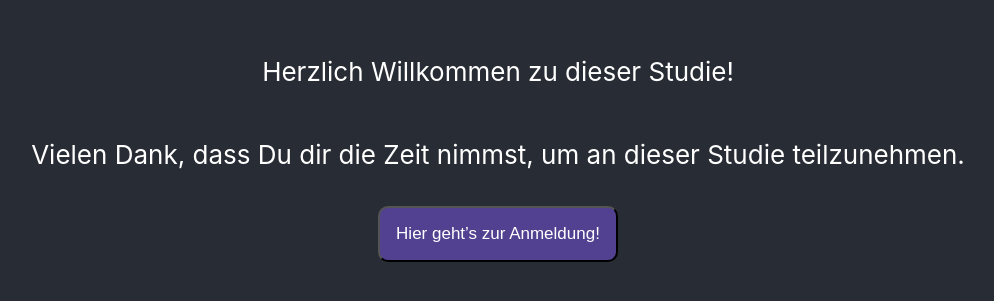
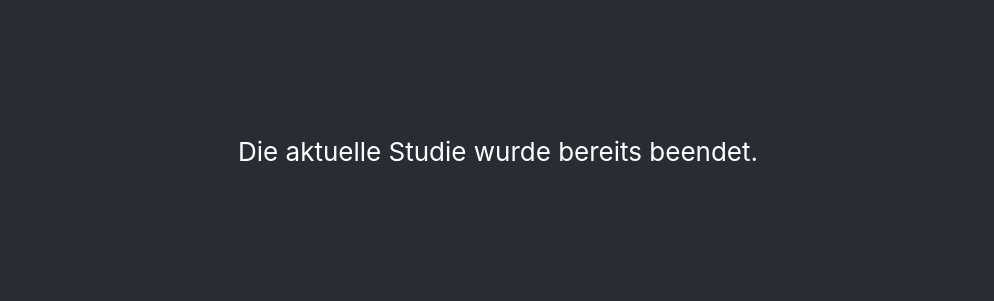
Before and after one commit to dennie-froese/LearningEnv, a React (Create React App) app: page / in a window 1280 px wide. Shown: the part 249-550 px from the top of the page, without its empty margins (142-1136 px from the left). Built offline with nearby package versions, Linux system fonts and the light colour scheme; no server answers.

Commit message:
added inactive page for idle months and weeks

```diff
--- a/src/navigation/Router.tsx
+++ b/src/navigation/Router.tsx
@@ -7,6 +7,7 @@ import SomethingWentWrong from "../routes/SomethingWentWrong/index";
 import Slide from "../routes/Slide";
 import { useSlidesState } from "../hooks/useSlides";
 import { SlideInterface } from "../slides";
+import Inactive from "../routes/Inactive";
 
 function Router() {
   const slides = useSlidesState()?.slides;
@@ -23,11 +24,12 @@ function Router() {
     <BrowserRouter>
       <Switch>
         <Route exact path="/">
-          <Home />
+          {/* <Home /> */}
+          <Inactive />
         </Route>
-        <Route exact path="/login">
+        {/* <Route exact path="/login">
           <Login />
-        </Route>
+        </Route> */}
         {slide && <Slide {...slide} />}
         <Route path="*">
           <SomethingWentWrong />
--- /dev/null
+++ b/src/routes/Inactive/index.tsx
@@ -0,0 +1,23 @@
+import React from "react";
+import { Link } from "react-router-dom";
+
+function Inactive() {
+  return (
+    <div className="App">
+      <header className="App-header">
+        <p>Die aktuelle Studie wurde bereits beendet.</p>
+        {/* <p>
+          Vielen Dank, dass Du dir die Zeit nimmst, um an dieser Studie
+          teilzunehmen.
+        </p> */}
+        {/* <Link to="/login">
+          <button className="App-button-welcome">
+            Hier geht’s zur Anmeldung!
+          </button>
+        </Link> */}
+      </header>
+    </div>
+  );
+}
+
+export default Inactive;
```
